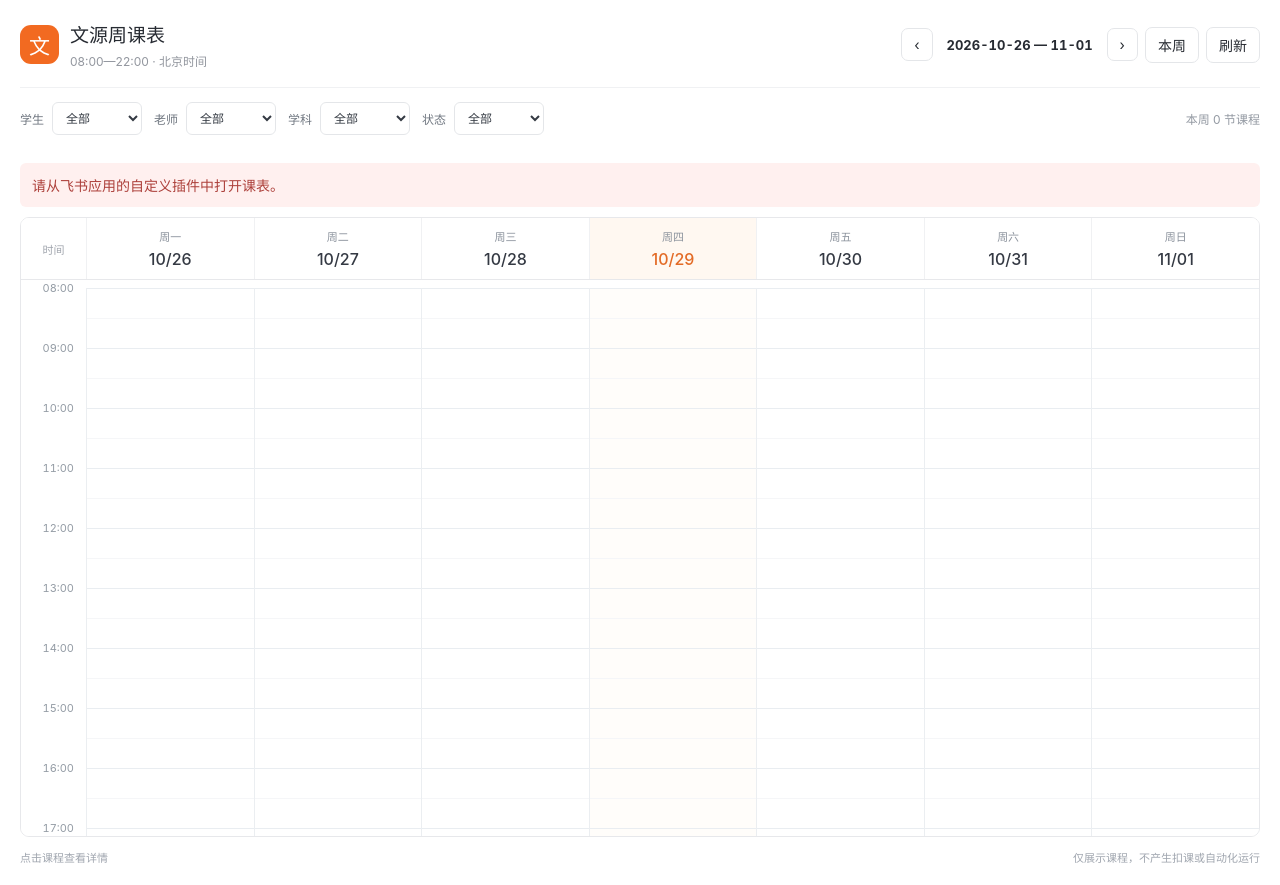
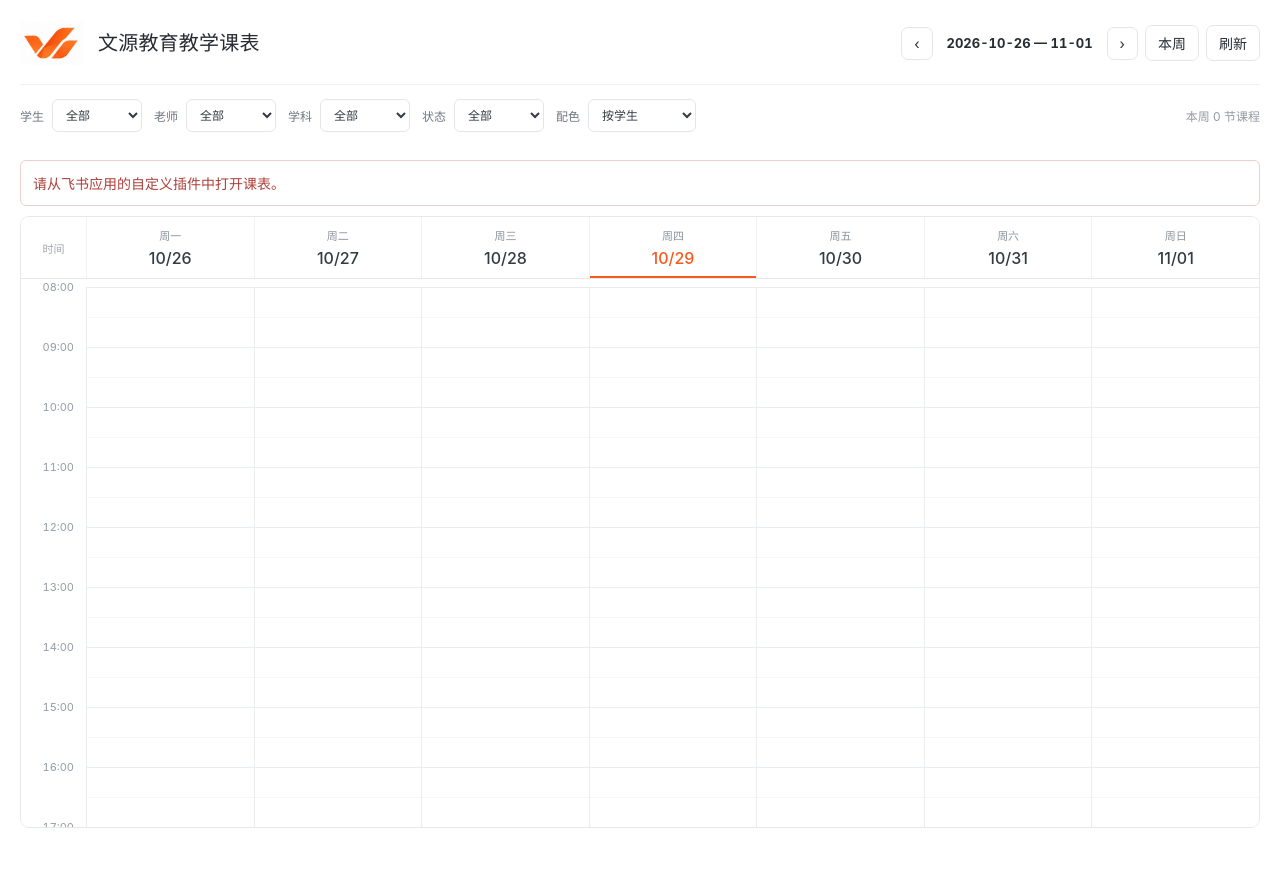
Before and after one commit to Yu-Jie-Chen/wenyuan-week-calendar, a website built with Vite: page docs/index.html in a window 1280 px wide. After the commit the page ends 848 px from the top, so only its background shows below. Built offline with nearby package versions, Linux system fonts and the light colour scheme.

Commit message:
启用文源教育教学课表正式品牌与分类配色

```diff
--- a/docs/index.html
+++ b/docs/index.html
@@ -1,3 +1,3 @@
-<!doctype html><html lang="zh-CN"><head><meta charset="UTF-8"><meta name="viewport" content="width=device-width, initial-scale=1"><title>文源教育 · 周课表</title>  <script type="module" crossorigin src="./assets/index-EH-5CP0B.js"></script>
-  <link rel="stylesheet" crossorigin href="./assets/index-YjNB-ohy.css">
+<!doctype html><html lang="zh-CN"><head><meta charset="UTF-8"><meta name="viewport" content="width=device-width, initial-scale=1"><title>文源教育教学课表</title>  <script type="module" crossorigin src="./assets/index-BkbJkzdo.js"></script>
+  <link rel="stylesheet" crossorigin href="./assets/index-DmpyzULL.css">
 </head><body><div id="app"></div></body></html>
```
